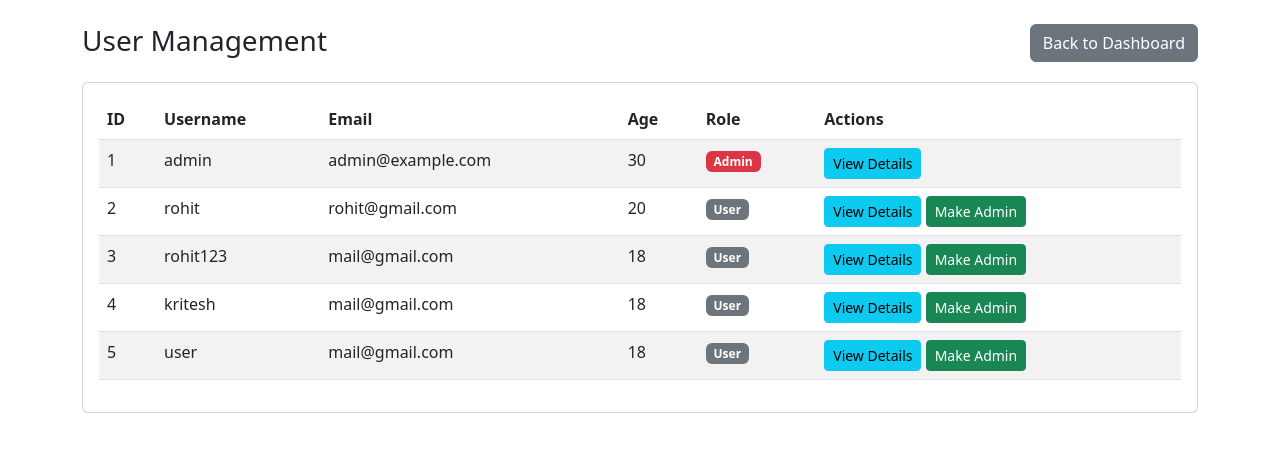
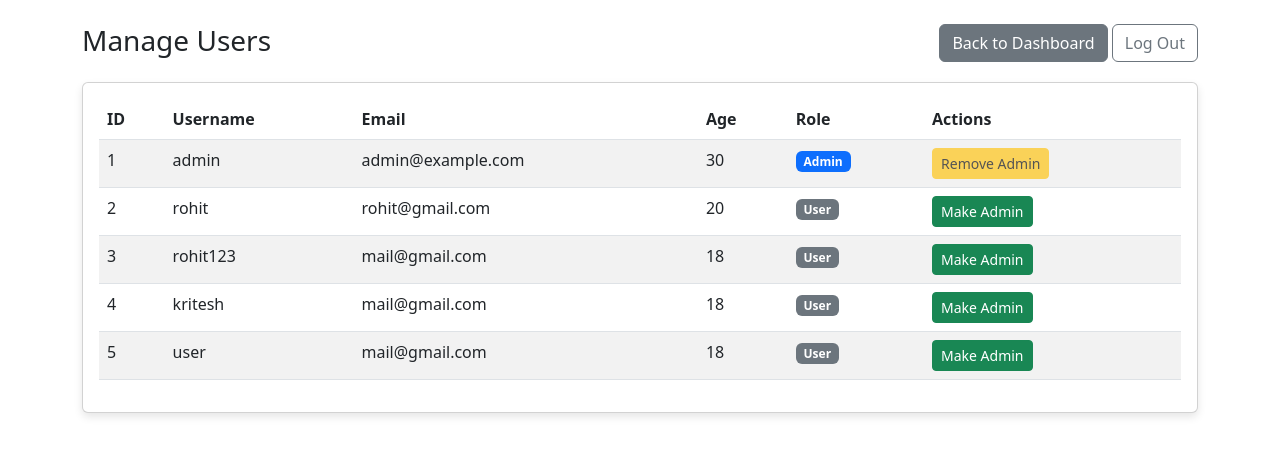
Before and after one commit to rajjadhav123/hotel-booking, a Flask app: page /admin/users in a window 1280 px wide. Shown: the top 456 px of the page. Run offline with Flask 2, Linux system fonts and the light colour scheme; a user stored in the database is signed in; data comes from the database, SQL or seed files in the repository.

Commit message:
restore that isuue

```diff
--- a/hotel-management/templates/admin_users.html
+++ b/hotel-management/templates/admin_users.html
@@ -2,17 +2,30 @@
 <html lang="en">
 <head>
   <meta charset="UTF-8">
-  <title>Manage Users - Admin</title>
+  <title>Admin - Manage Users</title>
+  <link rel="stylesheet" href="{{ url_for('static', filename='css/style.css') }}">
   <link rel="stylesheet" href="https://cdn.jsdelivr.net/npm/bootstrap@5.3.0/dist/css/bootstrap.min.css">
 </head>
 <body>
   <div class="container mt-4">
     <div class="d-flex justify-content-between mb-3">
-      <h3>User Management</h3>
+      <h3>Manage Users</h3>
       <div>
         <a href="{{ url_for('admin') }}" class="btn btn-secondary">Back to Dashboard</a>
+        <a href="https://hotel-booking-xq6q.onrender.com/logout" class="btn btn-outline-secondary">Log Out</a>
       </div>
     </div>
+
+    {% with messages = get_flashed_messages() %}
+      {% if messages %}
+        {% for message in messages %}
+          <div class="alert alert-info alert-dismissible fade show" role="alert">
+            {{ message }}
+            <button type="button" class="btn-close" data-bs-dismiss="alert" aria-label="Close"></button>
+          </div>
+        {% endfor %}
+      {% endif %}
+    {% endwith %}
 
     <div class="card">
       <div class="card-body">
@@ -33,24 +46,22 @@
               <tr>
                 <td>{{ user.id }}</td>
                 <td>{{ user.username }}</td>
-                <td>{{ user.email or 'Not provided' }}</td>
-                <td>{{ user.age or 'Not provided' }}</td>
+                <td>{{ user.email }}</td>
+                <td>{{ user.age }}</td>
                 <td>
                   {% if user.is_admin %}
-                    <span class="badge bg-danger">Admin</span>
+                  <span class="badge bg-primary">Admin</span>
                   {% else %}
-                    <span class="badge bg-secondary">User</span>
+                  <span class="badge bg-secondary">User</span>
                   {% endif %}
                 </td>
                 <td>
-                  <a href="{{ url_for('admin_view_user', user_id=user.id) }}" class="btn btn-sm btn-info">View Details</a>
-                  {% if user.id != session['user_id'] %}
-                    <form action="{{ url_for('toggle_admin', user_id=user.id) }}" method="post" class="d-inline">
-                      <button type="submit" class="btn btn-sm {% if user.is_admin %}btn-warning{% else %}btn-success{% endif %}">
-                        {% if user.is_admin %}Remove Admin{% else %}Make Admin{% endif %}
-                      </button>
-                    </form>
-                  {% endif %}
+                  <form method="POST" action="/admin/toggle_admin/{{ user.id }}" class="d-inline">
+                    <button type="submit" class="btn btn-sm {% if user.is_admin %}btn-warning{% else %}btn-success{% endif %}"
+                            {% if session.user_id == user.id %}disabled{% endif %}>
+                      {% if user.is_admin %}Remove Admin{% else %}Make Admin{% endif %}
+                    </button>
+                  </form>
                 </td>
               </tr>
               {% endfor %}
@@ -60,5 +71,7 @@
       </div>
     </div>
   </div>
+
+  <script src="https://cdn.jsdelivr.net/npm/bootstrap@5.3.0/dist/js/bootstrap.bundle.min.js"></script>
 </body>
 </html>
```
